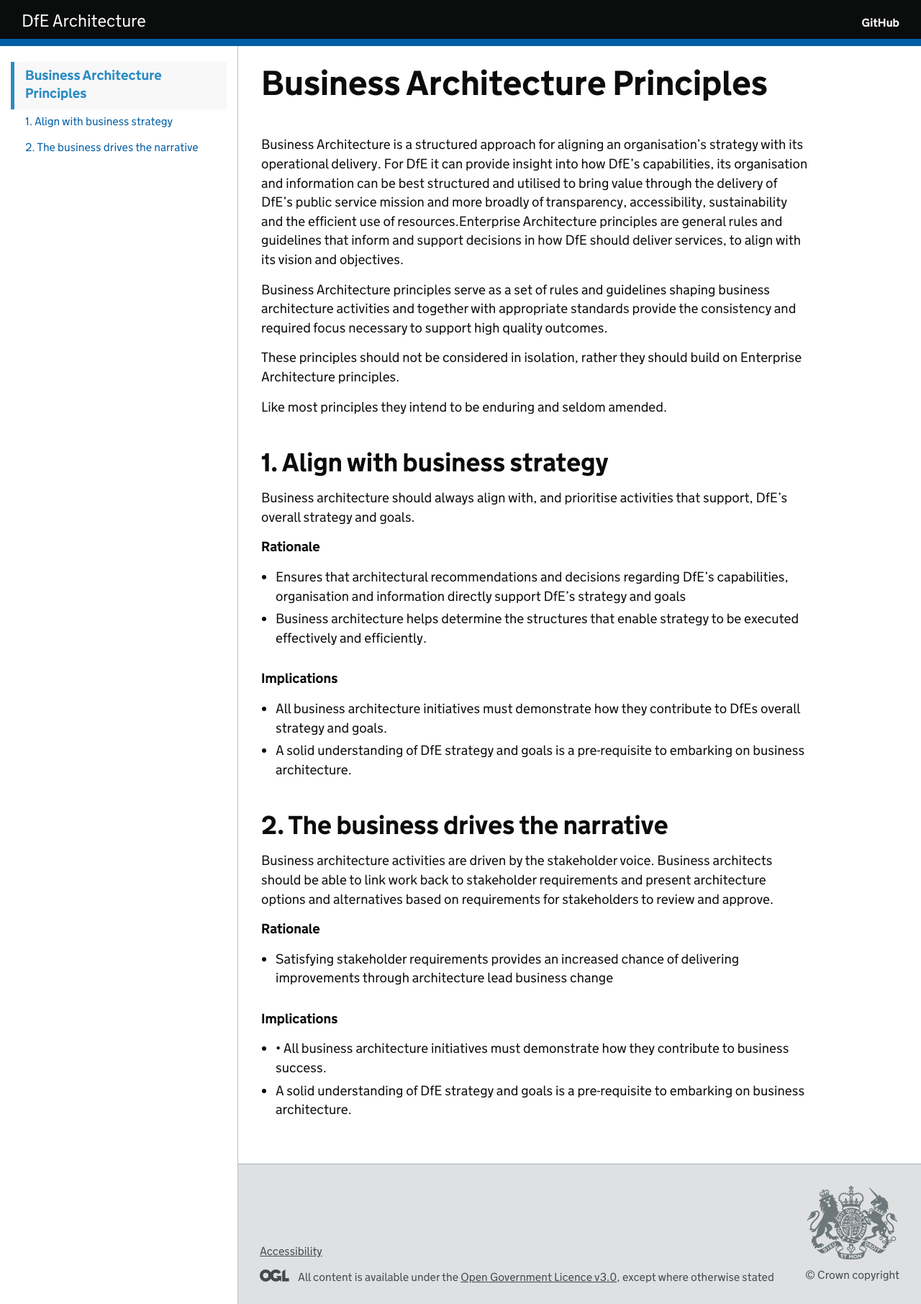
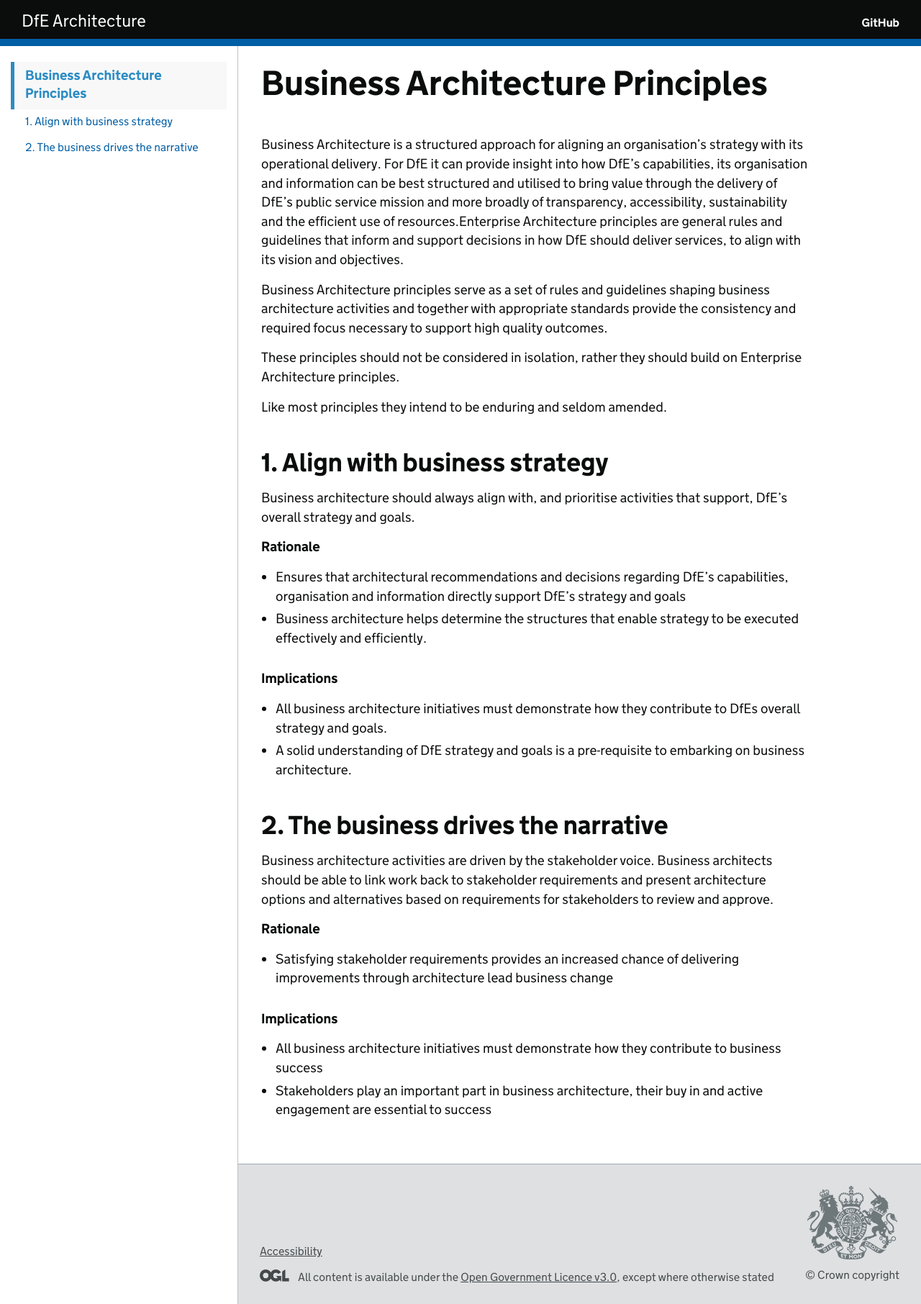
Before and after one commit to DFE-Digital/architecture, a Jekyll site: the page built from principles/business-architecture-principles.md, in a window 1280 px wide. Shown: the whole page at 72% size. Built offline with Jekyll 4.4.1, drawn with Linux system fonts in a browser that asks for light colours; our own code applies the rules of GitHub Pages for plain Markdown files.

Commit message:
Update business-architecture-principles.md

```diff
--- a/principles/business-architecture-principles.md
+++ b/principles/business-architecture-principles.md
@@ -37,5 +37,5 @@ Business architecture activities are driven by the stakeholder voice. Business a
 
 **Implications**
 
-*	•	All business architecture initiatives must demonstrate how they contribute to business success.
-*	A solid understanding of DfE strategy and goals is a pre-requisite to embarking on business architecture.
+*	All business architecture initiatives must demonstrate how they contribute to business success
+*	Stakeholders play an important part in business architecture, their buy in and active engagement are essential to success
```
